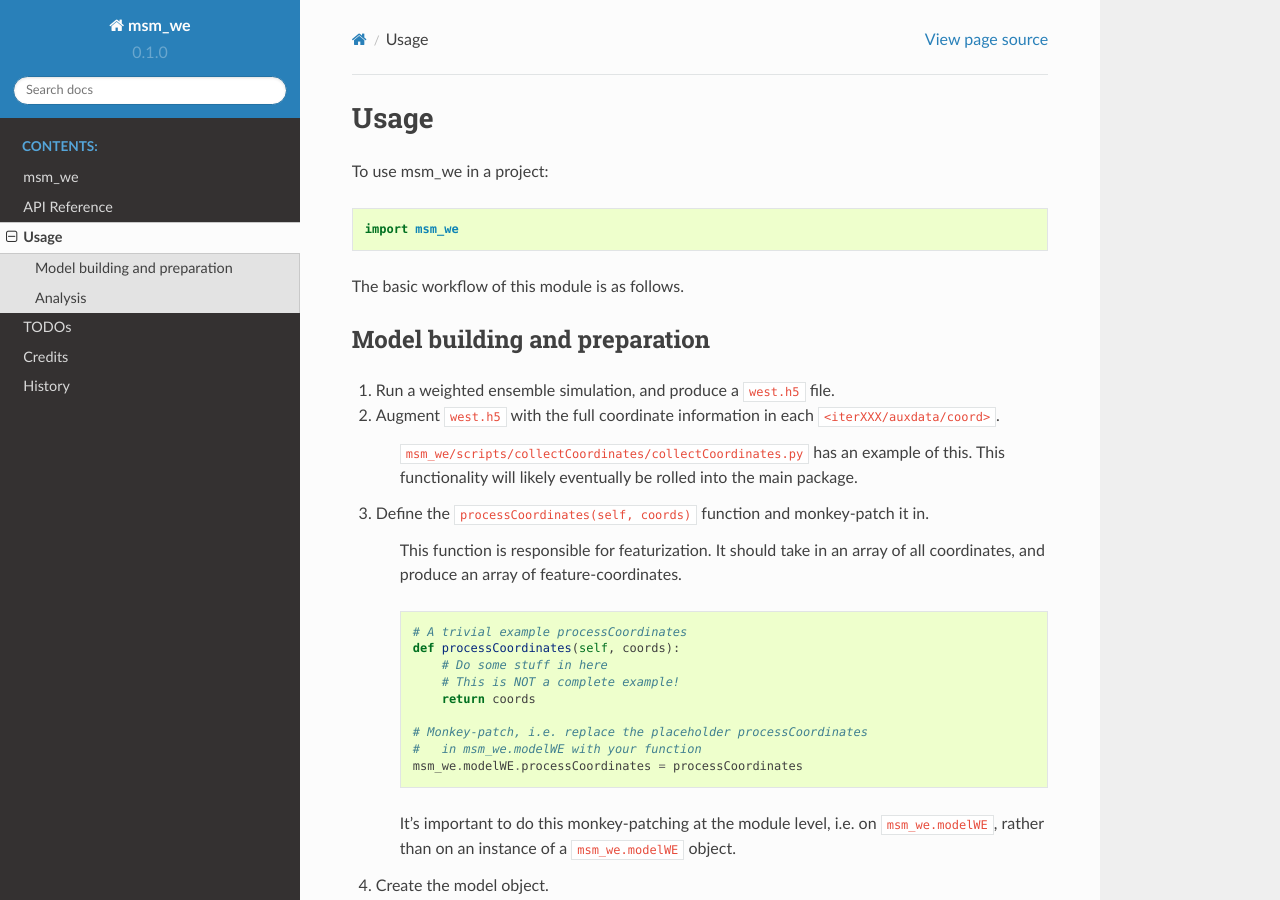
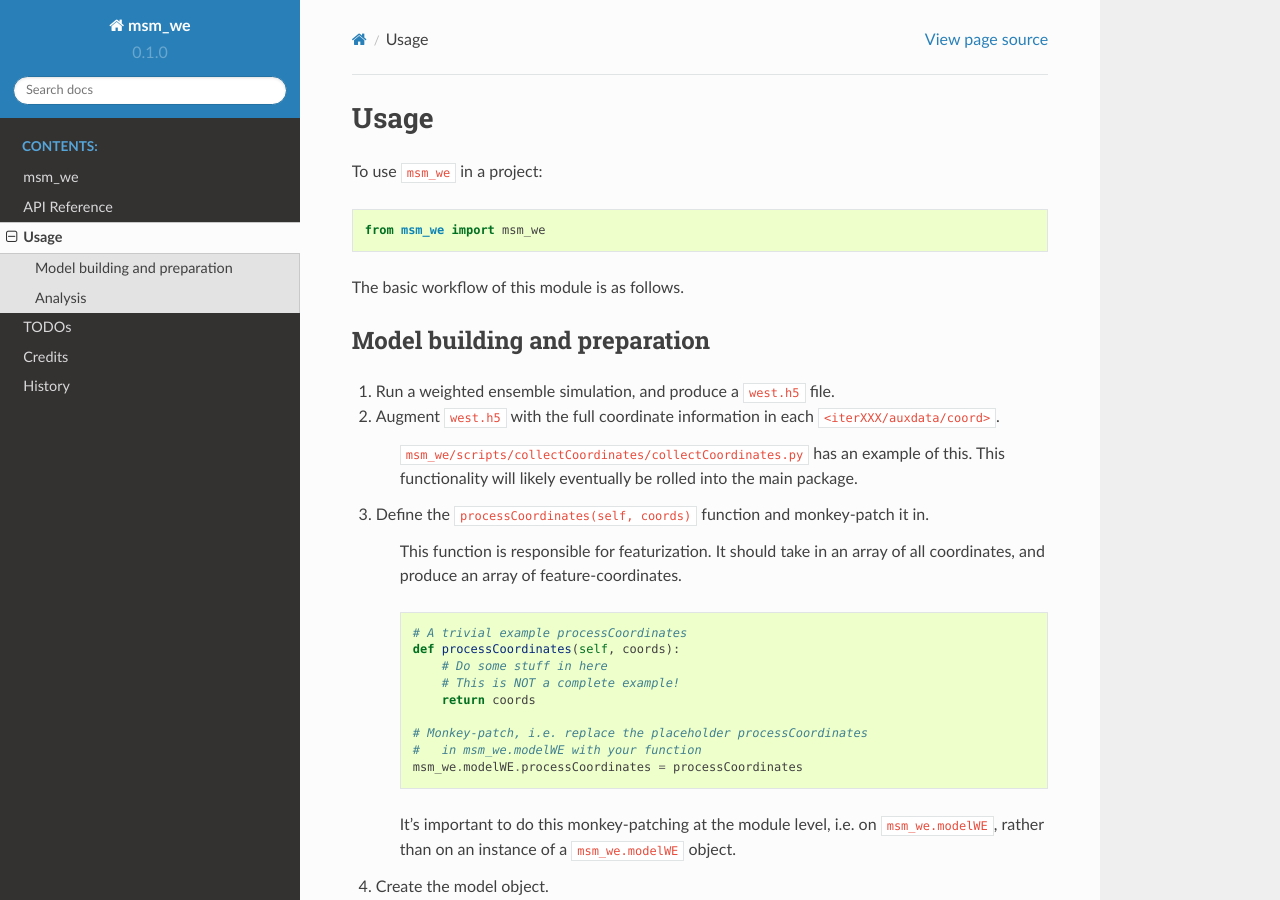
Before and after one commit to jdrusso/msm_we, a Sphinx documentation site: the page built from docs/usage.rst, in a window 1280 px wide and 900 px high. Built offline with Sphinx 7.4.7 and the Read the Docs theme 2.0.0, drawn with Linux system fonts in a browser that asks for light colours.

Commit message:
Updated usage to correctly import package

```diff
--- a/docs/usage.rst
+++ b/docs/usage.rst
@@ -2,9 +2,9 @@
 Usage
 =====
 
-To use msm_we in a project::
+To use :code:`msm_we` in a project::
 
-    import msm_we
+    from msm_we import msm_we
 
 
 The basic workflow of this module is as follows.
```
